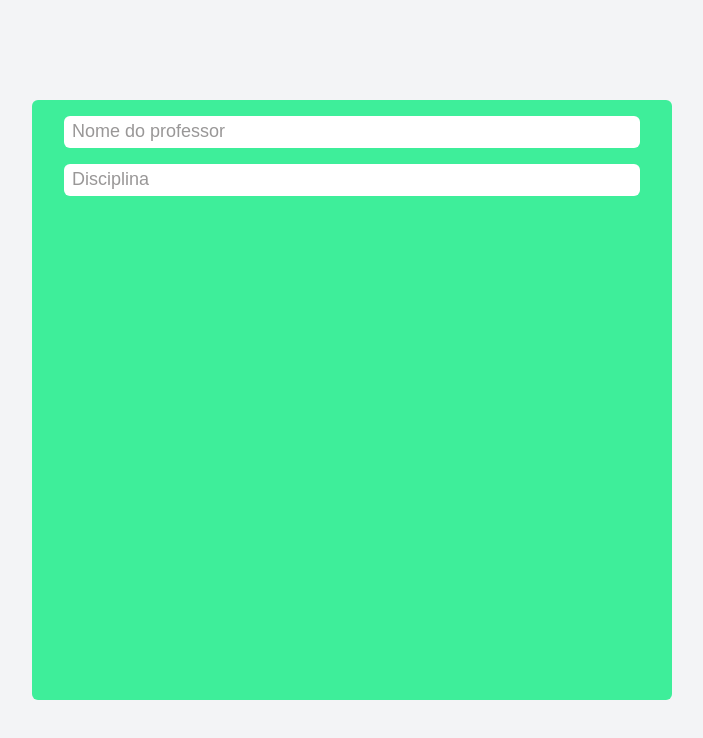
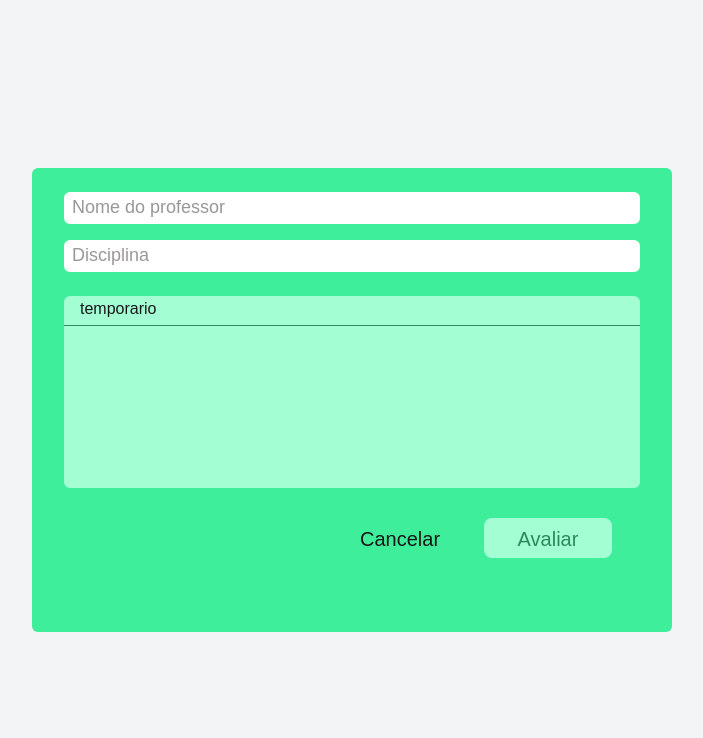
Before and after one commit to gabrielcaixeta01/front-cjr, a Next.js app: page /modals/avaliacao in a window 1280 px wide. Shown: the top 738 px of the page, without its empty margins (288-991 px from the left). Built offline with nearby package versions, Linux system fonts and the light colour scheme.

Commit message:
modal de avaliação quase pronto

```diff
--- a/src/app/modals/avaliacao/page.tsx
+++ b/src/app/modals/avaliacao/page.tsx
@@ -1,16 +1,35 @@
 "use client";
+import {useState} from "react"
 export default function Avaliacao() {
+  const [mostrarProfs, setMostrarProfs] = useState(false);
   return (
   <>
     <div className="flex flex-col h-screen bg-gray-100 justify-center">
-        <div className="h-screen  w-1/2 max-h-[75%]  flex flex-col mx-auto bg-[#3EEE9A] rounded-md items-center">
-            <div className="flex bg-white h-[2rem] w-[90%] justify-between items-center hover:cursor-pointer rounded-md mt-4">
+        <div className="h-screen  w-1/2 max-h-[58%]  flex flex-col mx-auto bg-[#3EEE9A] rounded-md items-center">
+            <div className="flex bg-white h-[2rem] w-[90%] justify-between items-center hover:cursor-pointer rounded-md mt-6" onClick={()=>setMostrarProfs(!mostrarProfs)}>
                 <span className="text-[#999797] font-[300] text-[18px] leading-[29.05px] pl-2" /*onClick={()=>{lista.map(profs)}=>}*/> Nome do professor </span>
             </div>
             <div className="flex bg-white h-[2rem] w-[90%] justify-between items-center hover:cursor-pointer rounded-md mt-4">
                 <span className="text-[#999797] font-[300] text-[18px] leading-[29.05px] pl-2"> Disciplina </span>
             </div>
-
+            <div className="flex flex-col h-[12rem] w-[90%] bg-[#A4FED3] mt-[1.5rem] rounded-md">
+              <div className="border-b-[1.5px] border-b-[#2B895C] pt-[0.5px] pl-4 pb-1">
+                <p> temporario </p>
+              </div>
+              <input type="text" className=" text-black h-16 w-full pt-[0.5px] pl-[1rem] rounded-md bg-[#A4FED3] leading-tight focus:outline-none"/>
+            </div>
+            <div className="ml-auto items-right pr-5 mt-6">
+              <button
+                className="bg-transparent rounded-lg hover:scale-110 duration-200 w-20 h-10 text-xl text-[23px] font-400 leading-[54.46px] mr-9"
+                >
+                Cancelar
+            </button>
+            <button
+                className="bg-[#A4FED3] text-[#2B895C] font-400 text-[20px] rounded-lg hover:scale-110 duration-200 w-32 h-10 text-xl leading-[42.36px]  mr-10 ml-2"
+                >
+                Avaliar
+            </button>
+            </div>
         </div>
     </div>
   </>
```
